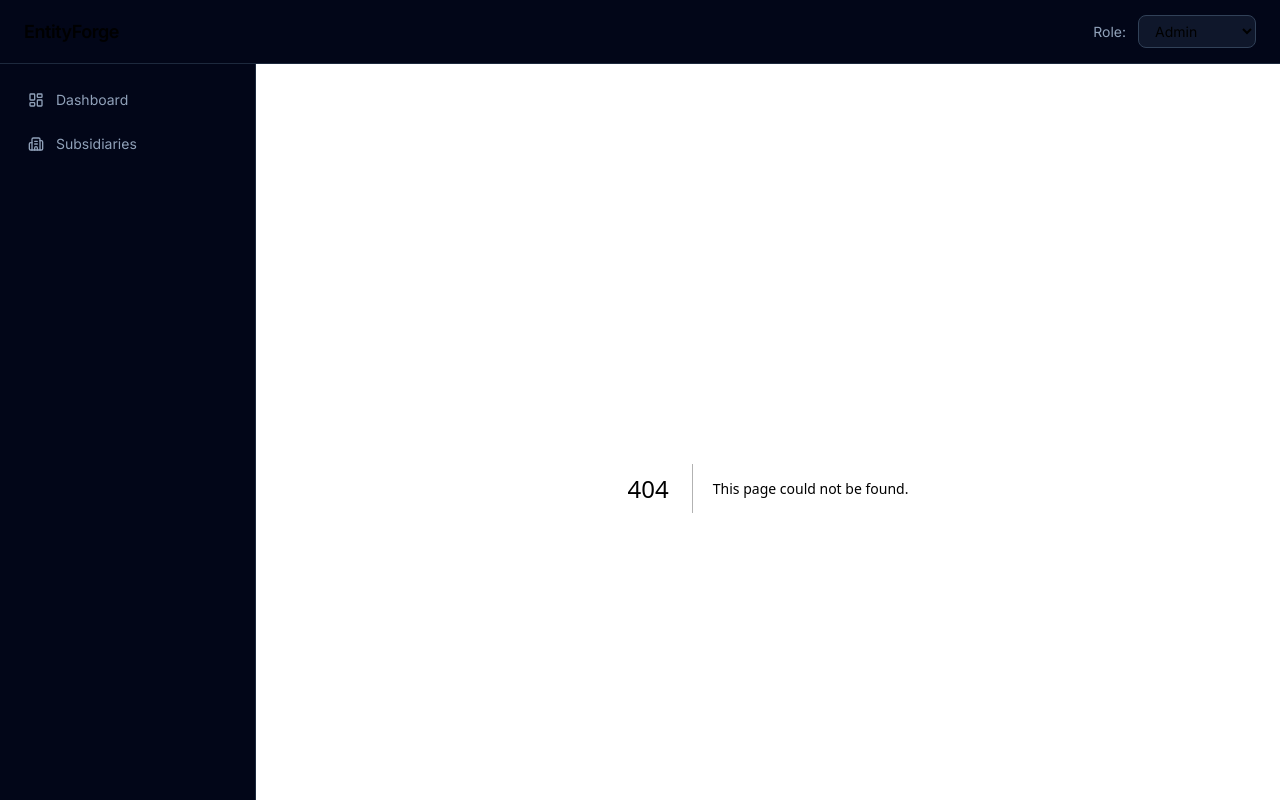
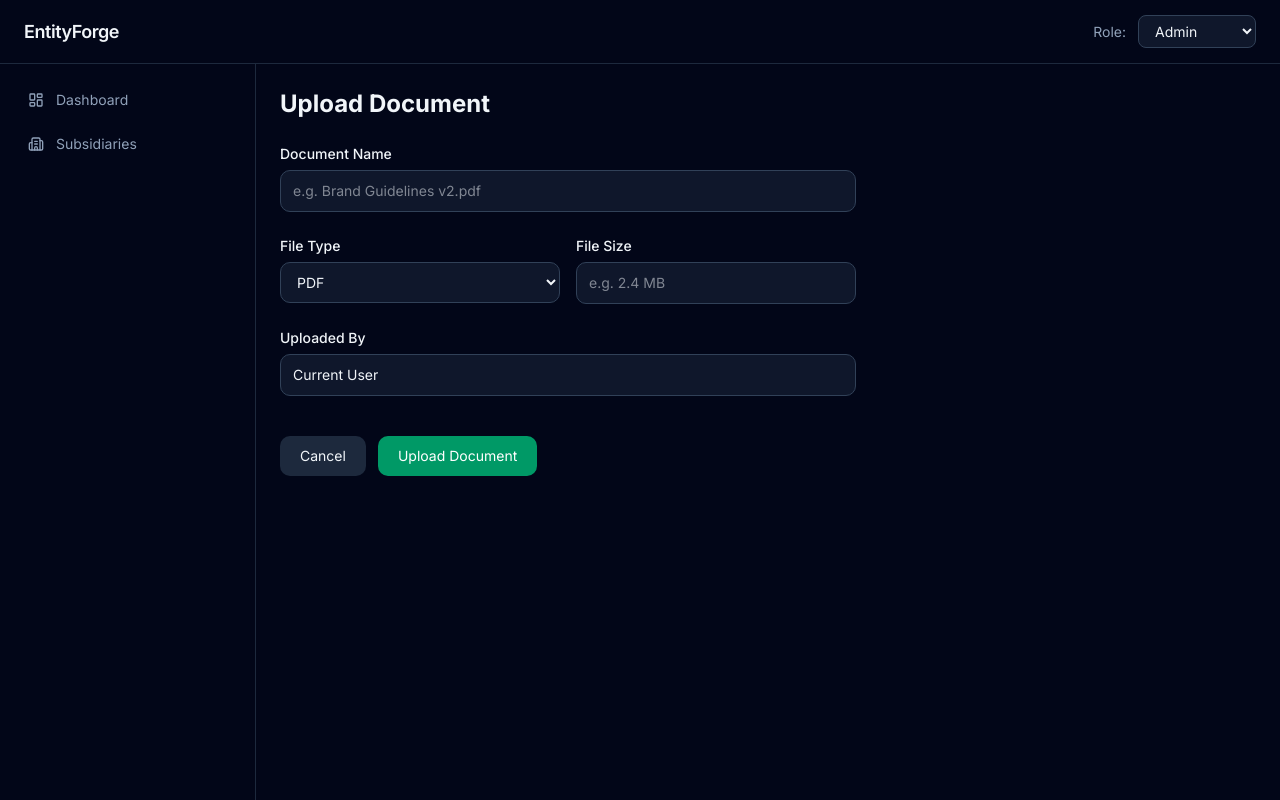
Before and after one commit to DinduOffiah/EntityForge, a Next.js app: page /subsidiaries/1/projects/1/documents/new in a window 1280 px wide. Before the commit this address had no page. Built offline with nearby package versions, Linux system fonts and the light colour scheme.

Commit message:
Completed Document Portal + Roles

```diff
--- /dev/null
+++ b/app/subsidiaries/[id]/projects/[projectId]/documents/new/page.tsx
@@ -0,0 +1,18 @@
+"use client";
+
+import { useParams } from "next/navigation";
+import DocumentForm from "@/components/ui/forms/DocumentForm";
+
+export default function NewDocumentPage() {
+  const params = useParams();
+
+  return (
+    <div>
+      <h1 className="text-2xl font-bold mb-6">Upload Document</h1>
+      <DocumentForm
+        subsidiaryId={params.id as string}
+        projectId={params.projectId as string}
+      />
+    </div>
+  );
+}
--- a/app/subsidiaries/[id]/projects/[projectId]/page.tsx
+++ b/app/subsidiaries/[id]/projects/[projectId]/page.tsx
@@ -9,7 +9,7 @@ import MilestoneTimeline from "@/components/ui/MilestoneTimeline";
 export default function ProjectDetailPage() {
   const params = useParams();
   const router = useRouter();
-  const { subsidiaries, currentUserRole } = useEntityStore();
+  const { subsidiaries, currentUserRole, deleteDocument } = useEntityStore();
 
   const subsidiaryId = params.id as string;
   const projectId = params.projectId as string;
@@ -134,6 +134,56 @@ export default function ProjectDetailPage() {
           ))}
         </div>
       </div>
+
+      {/* Documents Section */}
+      <div className="mt-12">
+        <div className="flex items-center justify-between mb-4">
+          <h2 className="text-lg font-semibold">Documents</h2>
+
+          {canEdit && (
+            <Link
+              href={`/subsidiaries/${subsidiaryId}/projects/${projectId}/documents/new`}
+              className="flex items-center gap-2 bg-slate-800 hover:bg-slate-700 text-sm px-3 py-2 rounded-lg transition"
+            >
+              <Plus className="w-4 h-4" />
+              Upload Document
+            </Link>
+          )}
+        </div>
+
+        {project.documents.length === 0 ? (
+          <div className="text-center py-12 border border-dashed border-slate-800 rounded-xl">
+            <p className="text-slate-500 text-sm">No documents uploaded yet</p>
+          </div>
+        ) : (
+          <div className="space-y-3">
+            {project.documents.map((doc) => (
+              <div
+                key={doc.id}
+                className="flex items-center justify-between bg-slate-900 border border-slate-800 rounded-xl p-4"
+              >
+                <div>
+                  <p className="font-medium">{doc.name}</p>
+                  <p className="text-xs text-slate-500 mt-1">
+                    {doc.type.toUpperCase()} • {doc.size} • Uploaded by {doc.uploadedBy}
+                  </p>
+                </div>
+
+                {canEdit && (
+                  <button
+                    onClick={() =>
+                      deleteDocument(subsidiaryId, projectId, doc.id)
+                    }
+                    className="text-xs text-red-400 hover:text-red-300"
+                  >
+                    Delete
+                  </button>
+                )}
+              </div>
+            ))}
+          </div>
+        )}
+      </div>
     </div>
   );
 }
--- /dev/null
+++ b/components/ui/forms/DocumentForm.tsx
@@ -0,0 +1,114 @@
+"use client";
+
+import { useForm } from "react-hook-form";
+import { zodResolver } from "@hookform/resolvers/zod";
+import { documentSchema, DocumentFormValues } from "@/lib/validations";
+import { useEntityStore } from "@/store/useEntityStore";
+import { useRouter } from "next/navigation";
+import { Document } from "@/lib/types";
+
+interface Props {
+  subsidiaryId: string;
+  projectId: string;
+}
+
+export default function DocumentForm({ subsidiaryId, projectId }: Props) {
+  const router = useRouter();
+  const { addDocument } = useEntityStore();
+
+  const {
+    register,
+    handleSubmit,
+    formState: { errors, isSubmitting },
+  } = useForm<DocumentFormValues>({
+    resolver: zodResolver(documentSchema),
+    defaultValues: {
+      type: "pdf",
+      uploadedBy: "Current User",
+    },
+  });
+
+  const onSubmit = (data: DocumentFormValues) => {
+    const newDocument: Document = {
+      id: crypto.randomUUID(),
+      name: data.name,
+      type: data.type,
+      size: data.size,
+      uploadedBy: data.uploadedBy,
+      uploadedAt: new Date().toISOString(),
+    };
+
+    addDocument(subsidiaryId, projectId, newDocument);
+    router.push(`/subsidiaries/${subsidiaryId}/projects/${projectId}`);
+  };
+
+  return (
+    <form onSubmit={handleSubmit(onSubmit)} className="max-w-xl space-y-6">
+      <div>
+        <label className="block text-sm font-medium mb-1.5">Document Name</label>
+        <input
+          {...register("name")}
+          className="w-full bg-slate-900 border border-slate-700 rounded-lg px-3 py-2.5 text-sm focus:outline-none focus:ring-2 focus:ring-emerald-500"
+          placeholder="e.g. Brand Guidelines v2.pdf"
+        />
+        {errors.name && (
+          <p className="text-red-400 text-xs mt-1">{errors.name.message}</p>
+        )}
+      </div>
+
+      <div className="grid grid-cols-2 gap-4">
+        <div>
+          <label className="block text-sm font-medium mb-1.5">File Type</label>
+          <select
+            {...register("type")}
+            className="w-full bg-slate-900 border border-slate-700 rounded-lg px-3 py-2.5 text-sm focus:outline-none focus:ring-2 focus:ring-emerald-500"
+          >
+            <option value="pdf">PDF</option>
+            <option value="docx">DOCX</option>
+            <option value="xlsx">XLSX</option>
+            <option value="pptx">PPTX</option>
+            <option value="png">PNG</option>
+            <option value="jpg">JPG</option>
+          </select>
+        </div>
+
+        <div>
+          <label className="block text-sm font-medium mb-1.5">File Size</label>
+          <input
+            {...register("size")}
+            className="w-full bg-slate-900 border border-slate-700 rounded-lg px-3 py-2.5 text-sm focus:outline-none focus:ring-2 focus:ring-emerald-500"
+            placeholder="e.g. 2.4 MB"
+          />
+          {errors.size && (
+            <p className="text-red-400 text-xs mt-1">{errors.size.message}</p>
+          )}
+        </div>
+      </div>
+
+      <div>
+        <label className="block text-sm font-medium mb-1.5">Uploaded By</label>
+        <input
+          {...register("uploadedBy")}
+          className="w-full bg-slate-900 border border-slate-700 rounded-lg px-3 py-2.5 text-sm focus:outline-none focus:ring-2 focus:ring-emerald-500"
+        />
+      </div>
+
+      <div className="flex gap-3 pt-4">
+        <button
+          type="button"
+          onClick={() => router.back()}
+          className="px-5 py-2.5 text-sm rounded-lg bg-slate-800 hover:bg-slate-700"
+        >
+          Cancel
+        </button>
+        <button
+          type="submit"
+          disabled={isSubmitting}
+          className="px-5 py-2.5 text-sm rounded-lg bg-emerald-600 hover:bg-emerald-500 text-white disabled:opacity-50"
+        >
+          Upload Document
+        </button>
+      </div>
+    </form>
+  );
+}
--- a/lib/validations.ts
+++ b/lib/validations.ts
@@ -35,3 +35,12 @@ export const milestoneSchema = z.object({
 });
 
 export type MilestoneFormValues = z.infer<typeof milestoneSchema>;
+
+export const documentSchema = z.object({
+  name: z.string().min(2, "Document name is required"),
+  type: z.string().min(1, "File type is required"),
+  size: z.string().min(1, "File size is required"),
+  uploadedBy: z.string().min(2, "Uploader name is required"),
+});
+
+export type DocumentFormValues = z.infer<typeof documentSchema>;
--- a/store/useEntityStore.ts
+++ b/store/useEntityStore.ts
@@ -29,6 +29,10 @@ interface EntityState {
     milestoneId: string,
     data: Partial<Milestone>
   ) => void;
+
+
+  addDocument: (subsidiaryId: string, projectId: string, document: Document) => void;
+  deleteDocument: (subsidiaryId: string, projectId: string, documentId: string) => void;
 }
 
 export const useEntityStore = create<EntityState>()(
@@ -127,6 +131,41 @@ export const useEntityStore = create<EntityState>()(
               : s
           ),
         })),
+
+      addDocument: (subsidiaryId, projectId, document) =>
+        set((state) => ({
+          subsidiaries: state.subsidiaries.map((s) =>
+            s.id === subsidiaryId
+              ? {
+                  ...s,
+                  projects: s.projects.map((p) =>
+                    p.id === projectId
+                      ? { ...p, documents: [...p.documents, document] }
+                      : p
+                  ),
+                }
+              : s
+          ),
+        })),
+
+      deleteDocument: (subsidiaryId, projectId, documentId) =>
+        set((state) => ({
+          subsidiaries: state.subsidiaries.map((s) =>
+            s.id === subsidiaryId
+              ? {
+                  ...s,
+                  projects: s.projects.map((p) =>
+                    p.id === projectId
+                      ? {
+                          ...p,
+                          documents: p.documents.filter((d) => d.id !== documentId),
+                        }
+                      : p
+                  ),
+                }
+              : s
+          ),
+        })),
     }),
     {
       name: "entityforge-storage",
```
